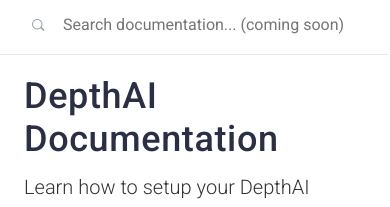
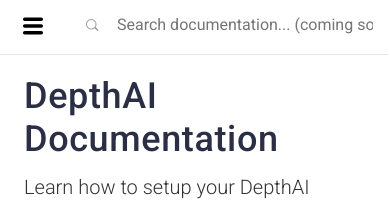
Before and after one commit to luxonis/depthai-docs-website, a Jekyll site: the page built from index.html, in a window 390 px wide. Shown: the top 207 px of the page. Built offline with Jekyll 4.4.1, drawn with Linux system fonts in a browser that asks for light colours; nearby versions of some CDN libraries.

Commit message:
add sidebar

```diff
--- a/_includes/search.html
+++ b/_includes/search.html
@@ -1,5 +1,15 @@
+<div id="mobile-sidebar" class="collapse">
+    <div class="nav-mobile-close-wrapper" data-toggle="collapse" href="#mobile-sidebar" aria-controls="mobile-sidebar">
+        <img src="/images/close.svg" class="nav-mobile-close"/>
+    </div>
+    {% include sidebar.html %}
+</div>
+<div class="overlay"></div>
 <nav id="nav_search">
-  <form>
-    <input type="search" placeholder="Search documentation... (coming soon)">
-  </form>
+    <div class="nav-hamburger-wrapper" data-toggle="collapse" href="#mobile-sidebar" aria-controls="mobile-sidebar">
+        <img src="/images/hamburger-menu.svg" class="nav-hamburger"/>
+    </div>
+    <form>
+        <input type="search" placeholder="Search documentation... (coming soon)">
+    </form>
 </nav>
--- a/css/main.scss
+++ b/css/main.scss
@@ -77,8 +77,8 @@
 }
 
 .h_sub {
-  color:gray;
-  margin-top:-10px;
+  color: gray;
+  margin-top: -10px;
 }
 
 /***** steps ******/
@@ -118,6 +118,7 @@
 .navbar {
   padding: 5px 0;
   min-height: auto;
+
   a:link {
     background: none; /* tufte */
     img {
@@ -179,12 +180,13 @@
 /*** footer ***/
 
 #footer {
-  border-top: 1px solid rgba(0,0,0,.1);
+  border-top: 1px solid rgba(0, 0, 0, .1);
   font-size: 12px;
   margin-top: 20px;
   margin-bottom: 30px;
   padding-top: 30px;
   color: #a3acb9;
+
   a {
     color: #a3acb9;
   }
@@ -260,16 +262,19 @@
 
     .nav-link {
       padding: 8px 1rem;
+
       &:before {
         content: "›";
         vertical-align: top;
         padding-right: 5px;
         font-size: 1rem;
       }
+
       &.active:before {
         content: "⌄"
       }
     }
+
     &.active .nav-link, .nav-link.active {
       color: $active_nav_color;
     }
@@ -278,10 +283,12 @@
   .nav-item {
     a {
       color: #777;
+
       &:hover {
         color: $heading_color;
         text-decoration: none;
       }
+
       &.is-active-link {
         color: $active_nav_color;
         font-weight: bold;
@@ -339,12 +346,14 @@
       -webkit-filter: grayscale(100%); /* Safari 6.0 - 9.0 */
       filter: grayscale(100%);
     }
+
     &.active {
       background: $bg_gray;
       font-weight: bold;
       border-bottom-color: $bg_gray;
     }
   }
+
   figure {
     border-radius: 0 0 5px 5px;
     border-width: 0 1px 1px 1px;
@@ -356,7 +365,7 @@
 code {
   background: $bg_gray;
   padding: 2px 4px;
-  white-space: nowrap;      /*border: 1px solid $tab_border_color;*/
+  white-space: nowrap; /*border: 1px solid $tab_border_color;*/
 
 }
 
@@ -365,9 +374,11 @@
   background: $bg_gray;
   border: 1px solid $tab_border_color;
   margin-top: 15px;
+
   pre {
     padding: 15px;
     margin-bottom: 0;
+
     code {
       white-space: inherit
     }
@@ -380,6 +391,7 @@
   border-left: 1px solid $tab_border_color;
   color: gray;
   font-size: 12px;
+
   table {
     td:first-child {
       width: 1%;
@@ -389,6 +401,7 @@
 
 .params {
   font-size: 12px;
+
   td:first-child {
     white-space: nowrap;
   }
@@ -423,9 +436,11 @@
         height: 24px;
         vertical-align: middle;
       }
+
       i {
         vertical-align: middle;
       }
+
       img, i {
         opacity: 0.3;
         margin-right: 5px;
@@ -461,52 +476,68 @@
   border-left-width: 5px;
   border-radius: 3px;
 }
+
 .bs-callout h4 {
   margin-top: 0;
   margin-bottom: 5px;
 }
+
 .bs-callout p:last-child {
   margin-bottom: 0;
 }
+
 .bs-callout code {
   border-radius: 3px;
 }
-.bs-callout+.bs-callout {
+
+.bs-callout + .bs-callout {
   margin-top: -5px;
 }
+
 .bs-callout-default {
   border-left-color: #777;
 }
+
 .bs-callout-default h4 {
   color: #777;
 }
+
 .bs-callout-primary {
   border-left-color: #428bca;
 }
+
 .bs-callout-primary h4 {
   color: #428bca;
 }
+
 .bs-callout-success {
   border-left-color: #5cb85c;
 }
+
 .bs-callout-success h4 {
   color: #5cb85c;
 }
+
 .bs-callout-danger {
   border-left-color: #d9534f;
 }
+
 .bs-callout-danger h4 {
   color: #d9534f;
 }
+
 .bs-callout-warning {
   border-left-color: #f0ad4e;
 }
+
 .bs-callout-warning h4 {
   color: #f0ad4e;
 }
+
 .bs-callout-info {
   border-left-color: #5bc0de;
 }
+
 .bs-callout-info h4 {
   color: #5bc0de;
 }
@@ -524,3 +555,55 @@
     color: inherit;
   }
 }
+
+.nav-hamburger-wrapper {
+  display: none;
+}
+
+@media (max-width: 768px) {
+  #mobile-sidebar {
+    padding-left: 1.5rem;
+    width: 100%;
+    height: 100vh;
+    position: fixed;
+    top: 0;
+    left: 0;
+    background-color: white;
+    z-index: 1;
+  }
+
+  .nav-mobile-close-wrapper {
+    position: absolute;
+    right: 40px;
+    top: 20px;
+    padding: 10px;
+    z-index: 2;
+
+    .nav-mobile-close {
+      width: 20px;
+      height: 20px;
+    }
+
+  }
+
+  #nav_search {
+    display: flex;
+    align-items: center;
+    align-content: center;
+    padding-left: calc(1.5rem - 10px);
+
+    form {
+      width: 100%;
+    }
+  }
+
+  .nav-hamburger-wrapper {
+    display: block;
+    padding: 10px;
+
+    .nav-hamburger {
+      width: 20px;
+      height: 20px;
+    }
+  }
+}
```
Also changed, not shown: images/close.svg (added), images/hamburger-menu.svg (added). Lines whose indentation alone changed are shown as unchanged.
